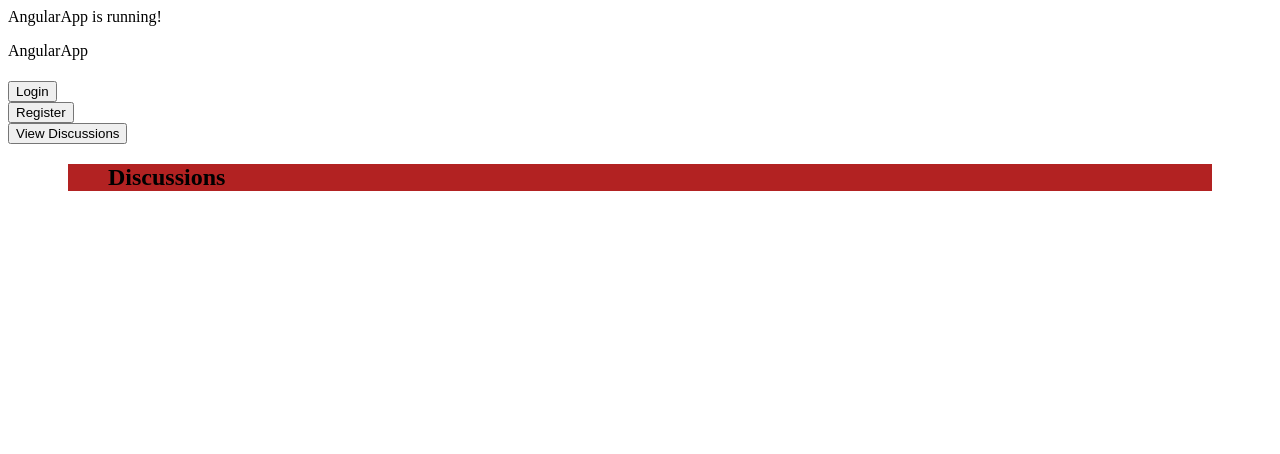
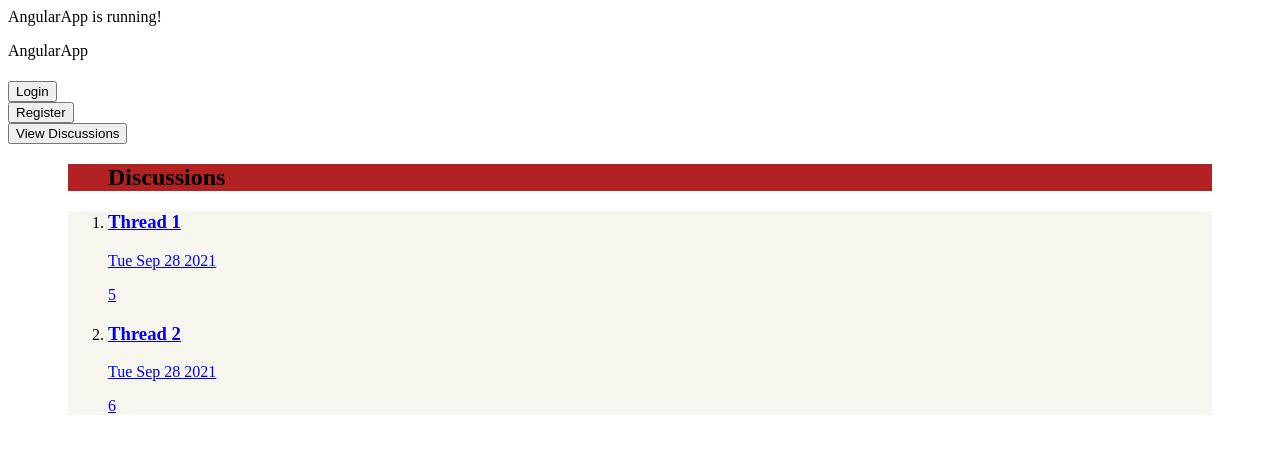
Before and after one commit to BlakeDrostRevature/Project2, an Angular app in the folder SmokeApp/SmokeAppApi/SmokeAppFEAngular/: page /discussions in a window 1280 px wide. Shown: the top 454 px of the page. Built offline with nearby package versions, Linux system fonts and the light colour scheme.

Commit message:
fixing discussion page to dynamically add discussions

```diff
--- a/SmokeApp/SmokeAppApi/SmokeAppFEAngular/src/app/app.component.html
+++ b/SmokeApp/SmokeAppApi/SmokeAppFEAngular/src/app/app.component.html
@@ -9,6 +9,6 @@
 <br>
 <button class="register" (click)="registeruser()" routerLink="/register">Register</button>
 <br>
-<button (click)="viewdiscussions()" routerLink="/discussions">View Discussions</button>
+<button class="viewdiscussions" (click)="viewdiscussions()" routerLink="/discussions">View Discussions</button>
 
 <router-outlet></router-outlet>
--- a/SmokeApp/SmokeAppApi/SmokeAppFEAngular/src/app/discussions/discussions.component.ts
+++ b/SmokeApp/SmokeAppApi/SmokeAppFEAngular/src/app/discussions/discussions.component.ts
@@ -1,4 +1,5 @@
 import { Component, OnInit } from '@angular/core';
+// import { title } from 'process';
 
 @Component({
   selector: 'app-discussions',
@@ -8,43 +9,48 @@ import { Component, OnInit } from '@angular/core';
 export class DiscussionsComponent implements OnInit {
 
   constructor() {
-    this.getDiscussions();
+
+    console.log(this.discussions)
 
   }
 
   ngOnInit(): void {
+    this.getDiscussions();
   }
 
 
-  discussions =
-    [
+  discussions = [
     {
-        title: "Thread 1",
-        author: "Cory",
+      title: 'Thread 1',
+      author: 'Cory',
       date: Date.now(),
-        commentcount: "4"
+      commentcount: '5'
     },
 
     {
-        title: "Thread ",
-        author: "Jason",
+      title: 'Thread 2',
+      author: 'Jason',
       date: Date.now(),
-        commentcount: "4"
+      commentcount: '6'
     }
   ];
 
 
+
+
   getDiscussions() {
+
     var container = document.querySelector('ol')
 
     for (var discussion of this.discussions) {
-      var html: string = `
-      <li class="row">
+
+      var html: string =
+        `<li class="row">
           <a href="thread">
             <h3 class="title">${discussion.title}</h3>
             <div class="bottom">
               <p class="timestamp">
-          ${new Date(discussion.date).toLocaleString}
+                ${new Date(discussion.date).toDateString()}
               </p>
               <p class="comment-count">
                 ${discussion.commentcount}
@@ -53,6 +59,9 @@ export class DiscussionsComponent implements OnInit {
           </a>
         </li>`
       container?.insertAdjacentHTML('beforeend', html)
+
+
+      console.log(new Date(discussion.date).toDateString())
     };
   }
 
```
Also changed, not shown: SmokeApp/SmokeAppApi/SmokeAppFEAngular/src/app/discussions/discussions.component.html (+6 -3 lines). Lines whose indentation alone changed are shown as unchanged.
